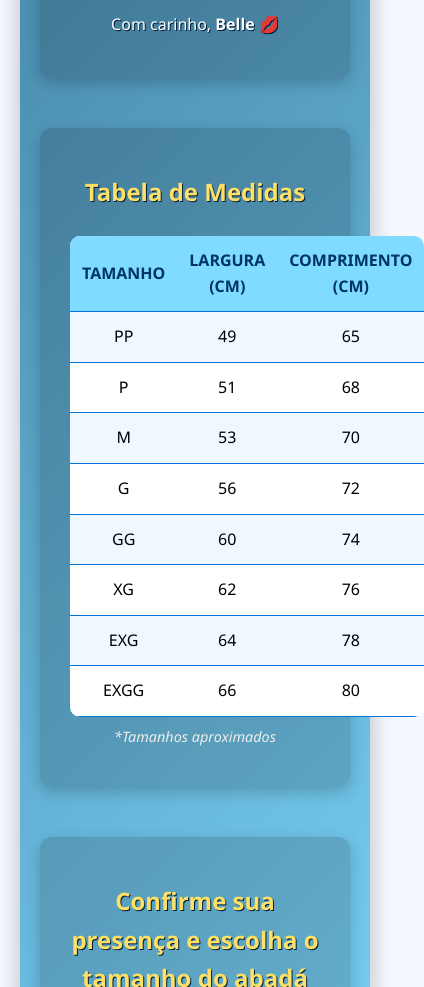
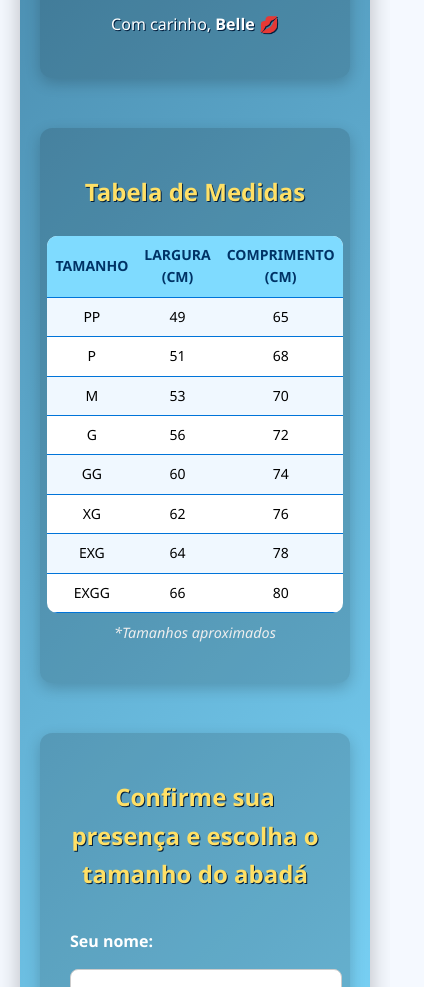
Before and after one commit to pedroaas1403/Convite, a plain HTML site: page index.html in a window 390 px wide. Shown: the part 2525-3512 px from the top of the page, 424 px wide, since content can reach past the window. Drawn offline with Linux system fonts and the light colour scheme.

Commit message:
style.css

```diff
--- a/style.css
+++ b/style.css
@@ -195,3 +195,17 @@ form.formulario select {
   width: 100%;
   max-width: 200px;
 }
+.tabela-medidas {
+    display: flex;
+    flex-direction: column;
+    align-items: center;
+    justify-content: center;
+}
+@media (max-width: 600px) {
+  .tabela-medidas th,
+  .tabela-medidas td {
+    padding: 8px;
+    font-size: 14px;
+    max-width: 350px;
+  }
+}
```
